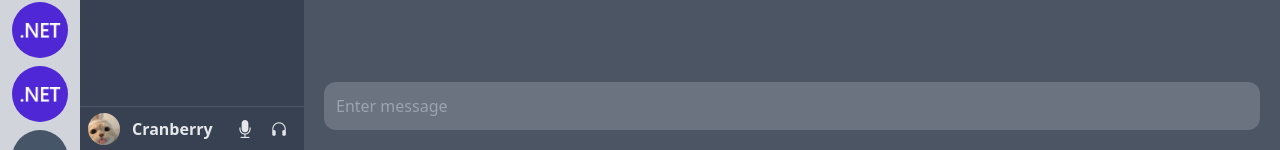
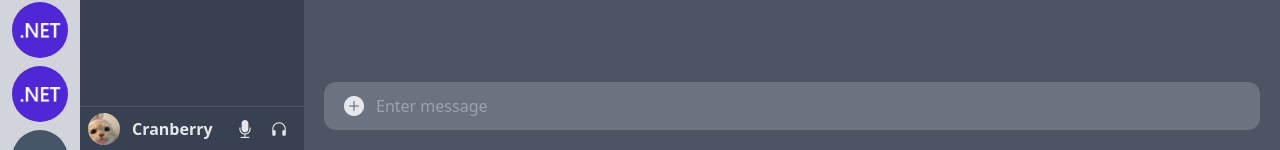
Before and after one commit to EmreAka/discord-clone-frontend, an Angular app: page /channels/1 in a window 1280 px wide. Shown: the part 650-800 px from the top of the page. Built offline with nearby package versions, Linux system fonts and the light colour scheme.

Commit message:
text box

```diff
--- a/src/app/shared/components/text-box/text-box.component.html
+++ b/src/app/shared/components/text-box/text-box.component.html
@@ -1,3 +1,4 @@
-<div class="p-2">
+<div class="p-2 flex items-center text-gray-200 gap-2">
+    <i class="bi bi-plus-circle-fill pl-3 hover:cursor-pointer hover:text-gray-100 text-xl"></i>
     <input placeholder="Enter message" class="w-full p-1 bg-transparent outline-none text-gray-200"/>
 </div>
```
